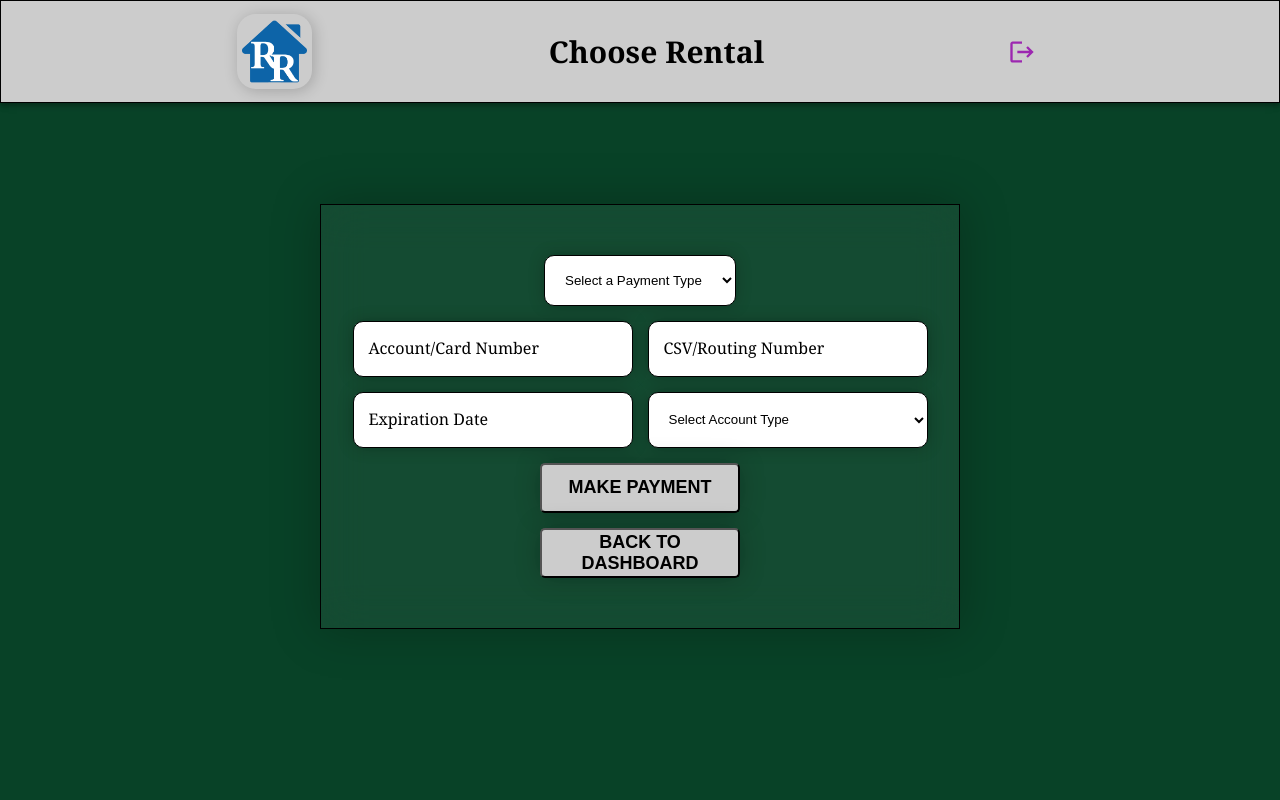
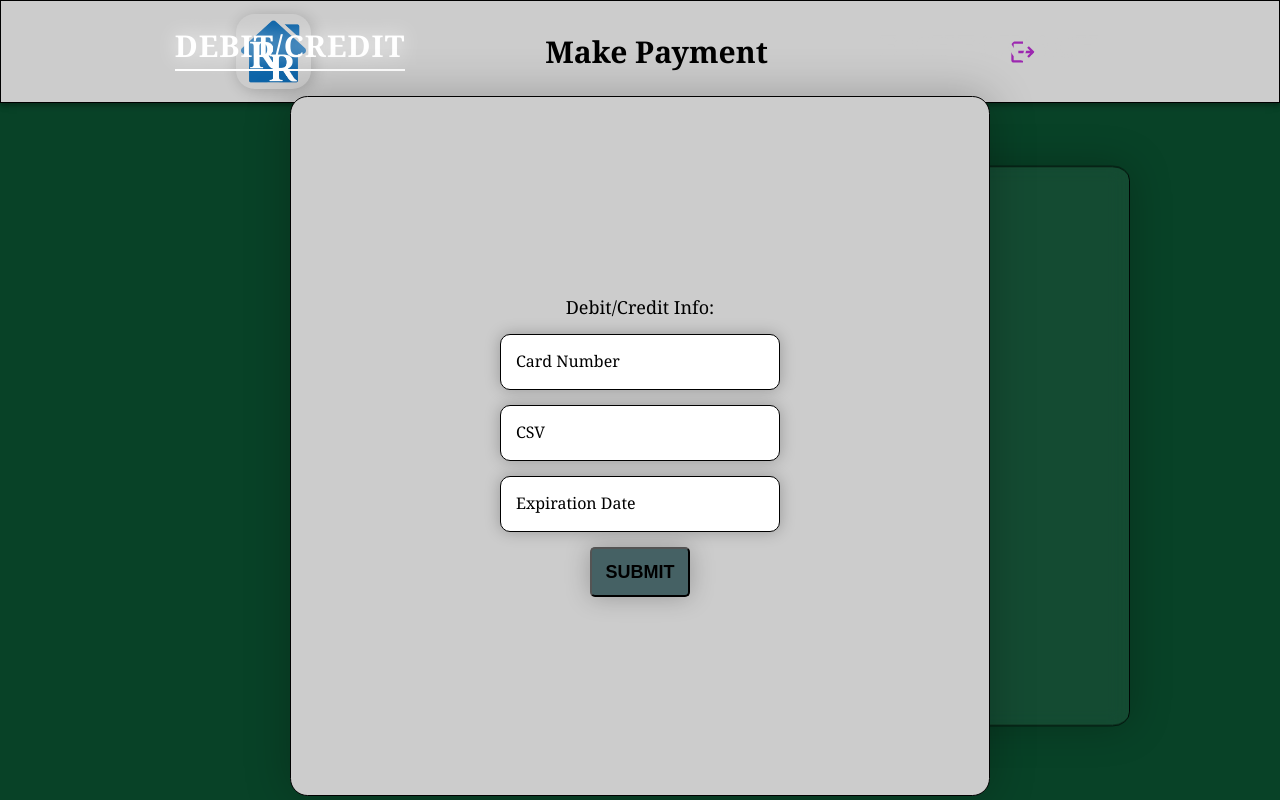
Before and after one commit to H2-JA-Applications/residence_realm_front_end, a React (Create React App) app: page /tenant_dashboard/payment in a window 1280 px wide. Built offline with nearby package versions, Linux system fonts and the light colour scheme.

Commit message:
payment stuff

```diff
--- a/src/components/App.js
+++ b/src/components/App.js
@@ -11,6 +11,7 @@ import Manage_Pay from "./landlord/manage_pay";
 import Received_Pay from "./landlord/receive_pay";
 import { BrowserRouter, Route, Routes } from 'react-router-dom'
 import { useState } from "react";
+import "./styles/app.css"
 
 const App = () => {
     document.title = "Residence Realm";
--- a/src/components/landlord/add_rentals.js
+++ b/src/components/landlord/add_rentals.js
@@ -9,6 +9,7 @@ import Toolbar from '@mui/material/Toolbar';
 import Typography from '@mui/material/Typography';
 import Avatar from '@mui/material/Avatar';
 import PropertyService from '../../services/PropertyService';
+
 const Add_Rental = () => {
 
     let [address, setAddress] = useState('');
--- a/src/components/login/login.js
+++ b/src/components/login/login.js
@@ -2,7 +2,6 @@ import React, { useEffect, useState } from 'react';
 import {  useNavigate } from 'react-router-dom';
 import { loginElements } from '../../utils/login_script';
 import rrlogo from "../../images/rrlogo.png"
-import '../styles/app.css';
 import AuthService from '../../services/AuthService';
 import PropTypes from 'prop-types'
 
@@ -64,7 +63,7 @@ const Login = ({setToken}) => {
         let user = {email:log_email, password:log_password}
         authService.loginUser(user).then(()=>{
             alert("login");
-            navigate("/landlord_dashboard")
+            navigate("/tenant_dashboard")
         }, ()=>{
             alert("failed!");
         });
--- a/src/components/tenant/payment.js
+++ b/src/components/tenant/payment.js
@@ -1,4 +1,5 @@
-import React from 'react';
+import React, {useState} from 'react';
+import {  useNavigate } from 'react-router-dom';
 import rrlogo from "../../images/rrlogo.png"
 import { Link } from 'react-router-dom';
 import LogoutIcon from '@mui/icons-material/Logout';
@@ -8,8 +9,50 @@ import Box from '@mui/material/Box';
 import Toolbar from '@mui/material/Toolbar';
 import Typography from '@mui/material/Typography';
 import Avatar from '@mui/material/Avatar';
+import PaymentService from '../../services/PaymentService';
 
 const Payment = () => {
+    let [accountNum, setAccountNum] = useState('');
+    let [routeNum, setRouteNum] = useState('');
+    let [accountType, setAccType] = useState('');
+
+    let [creditNum, setCreditNum] = useState('');
+    let [csv, setCSV] = useState('');
+    let [expire, setExpire] = useState('');
+
+    let handleAccountNum = (e) => { setAccountNum(e.target.value) }
+    let handleRouteNum = (e) => { setRouteNum(e.target.value) }
+    let handleAccType = (e) => { setAccType(e.target.value) }
+
+    let handleCreditNum = (e) => { setCreditNum(e.target.value) }
+    let handleCSV = (e) => { setCSV(e.target.value) }
+    let handleExpire = (e) => { setExpire(e.target.value) }
+
+    let navigate = useNavigate();
+    const paymentService = new PaymentService();
+
+    let handleSubmit = (e) => {
+        e.preventDefault();
+        let pay = {accountNum:accountNum, routeNum:routeNum, accountType: accountType, type: "debit/credit" }
+        paymentService.addPayment(pay).then(()=>{
+            alert("payment processed");
+            navigate("/landlord_dashboard")
+        }, ()=>{
+            alert("failed!");
+        });
+
+    }
+    let handleSubmit2 = (e) => {
+        e.preventDefault();
+        let pay = {creditNum:creditNum, csv:csv, expire: expire, type:"ach/e_check" }
+        paymentService.addPayment(pay).then(()=>{
+            alert("payment processed");
+            navigate("/landlord_dashboard")
+        }, ()=>{
+            alert("failed!");
+        });
+
+    }
 
     return(
         <body>
@@ -17,7 +60,7 @@ const Payment = () => {
                 <AppBar position="static">
                     <Toolbar class="navbar">
                         <Avatar class="small-logo" alt="Residence Realm Logo" src={rrlogo}/>
-                        <Typography class="title">Choose Rental</Typography>
+                        <Typography class="title">Make Payment</Typography>
                         <Link to="/">
                         <IconButton aria-label="delete" size="large" color='secondary'>
                             <LogoutIcon fontSize="inherit"/>
@@ -25,11 +68,69 @@ const Payment = () => {
                     </Toolbar>
                 </AppBar>
             </Box>
+            <div class="forms">
+            <br/>
+            <div class="form-wrapper is-active">
+                <button type="button" class="switcher switcher-login">
+                    Debit/Credit
+                    <span class="underline"></span>
+                </button>
+
+                <form onSubmit={handleSubmit}  class="form form-login">
+                    <section class="single-column">
+                        <label>Debit/Credit Info:</label>
+                        <div class="input-form">
+                            <input class="input" onChange = {handleCreditNum} value = {creditNum} id="cardnumber" type="text" required name="cardnumber"/>
+                            <label class="label" for="cardnumber">Card Number</label>
+                        </div>
+                        <div class="input-form">
+                            <input class="input" onChange = {handleCSV} value = {csv} id="csv" type="password" required name="csv"/>
+                            <label class="label" for="csv">CSV</label>
+                        </div>
+                        <div class="input-form">
+                            <input class="input" onChange = {handleExpire} value = {expire} id="expire" type="text" required name="expire"/>
+                            <label class="label" for="expire">Expiration Date</label>
+                        </div>
+                        <input type="submit" value="Submit" class="btn-signup"/>
+                    </section>
+                </form>
+            </div>
+
+            <div class="form-wrapper">
+                <button type="button" class="switcher switcher-signup">
+                    E-Check/ACH
+                    <span class="underline"></span>
+                </button>
+                <form onSubmit={handleSubmit2} class="form form-signup">
+                    <section class="single-column">
+                        <label>E-Check/ACH Info:</label>
+                        <div class="input-form">
+                            <input class="input" onChange = {handleAccountNum} value = {accountNum} id="accounting" type="password" required name="accounting"/>
+                            <label class="label" for="accounting">Account Number</label>
+                        </div>
+                        <div class="input-form">
+                            <input class="input" onChange = {handleRouteNum} value = {routeNum} id="routingnumber" type="text" required name="routingnumber"/>
+                            <label class="label" for="routingnumber">Routing Number</label>
+                        </div>
+                        <select name="accountType" onChange = {handleAccType} value = {accountType} id="accountType" selectedIndex="-1" class="input2">
+                            <option value="">Select Account Type</option>
+                            <option value="checking">Checking</option>
+                            <option value="savings">Savings</option>
+                        </select>
+                        <input type="submit" value="Submit" class="btn-signup"/>
+                    </section>
+                </form>
+            </div>
+        </div>
 
 
+        </body>
+  );
+}
 
+export default Payment;
 
-            <div class="panel">
+/* <div class="panel">
                 <section class="single-column">
                     <select name="role" id="role" selectedIndex="-1" class="input2">
                         <option value="">Select a Payment Type</option>
@@ -61,9 +162,4 @@ const Payment = () => {
                     <button type = "button" class="dashboard-button">Make Payment</button>
                     <Link to="/tenant_dashboard"><button type = "button" class="dashboard-button">Back To Dashboard</button></Link>
                 </section>
-            </div>
-        </body>
-  );
-}
-
-export default Payment;
+            </div> */
--- a/src/services/PaymentService.js
+++ b/src/services/PaymentService.js
@@ -0,0 +1,43 @@
+import axios from "axios";
+import { axiosInterceptor } from "../utils/useToken.js";
+axiosInterceptor();
+const addPaymentUrl = "http://localhost:8080/api/v1/auth/register/tenant";
+// const addLandLordUrl = "http://localhost:8080/api/v1/auth/register/landlord";
+// const loginUrl = "http://localhost:8080/api/v1/auth/login";
+
+export default class PaymentService{
+    saveToken(token) {
+        localStorage.setItem("token", token);
+    }
+    addPayment(payment){
+        return axios.post(addPaymentUrl, payment).then(response => {
+            // Check if the response has a token and save it
+            if (response.data && response.data.token) {
+                this.saveToken(response.data.token);
+            }
+            return response.data;
+        })
+    }
+    // addLandlord(user){
+    //     return axios.post(addLandLordUrl, user).then(response => {
+    //         // Check if the response has a token and save it
+    //         if (response.data && response.data.token) {
+    //             localStorage.clear();
+    //             this.saveToken(response.data.token);
+    //         }
+    //         return response.data;
+    //     });
+    // }
+    // loginUser(user){
+    //     return axios.post(loginUrl, user).then(response => {
+    //         // Check if the response has a token and save it
+    //         if (response.data && response.data.token) {
+    //             this.saveToken(response.data.token);
+    //         }
+    //         console.log(JSON.stringify(response.data.token))
+    //         return response.data;
+    //     });
+
+    // }
+
+}
```
Also changed, not shown: src/services/PaymentProcessingService.js (deleted).
